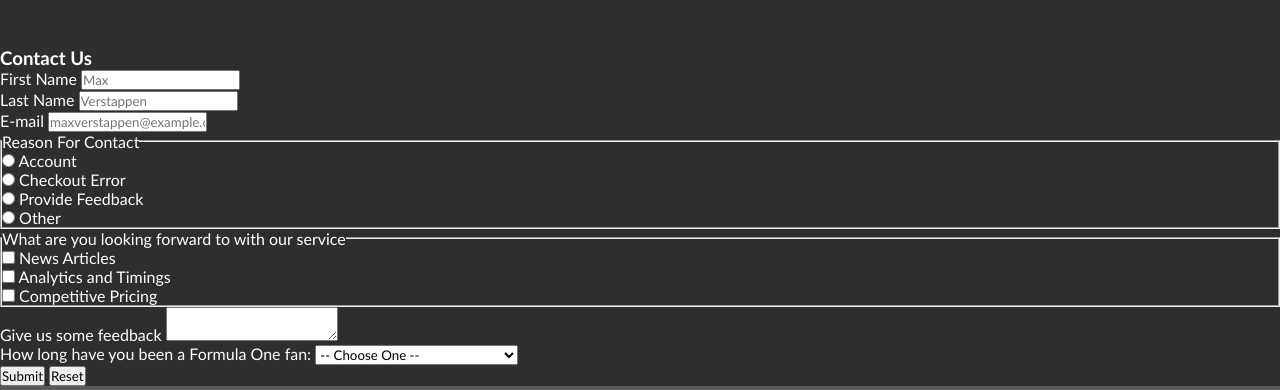
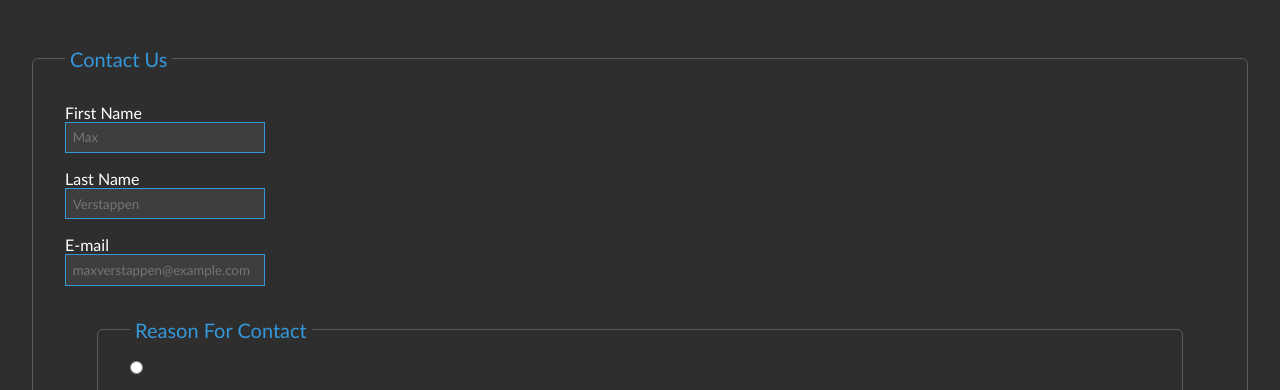
Before and after one commit to nicolasbovalet/theformulaonelab.github.io, a plain HTML site: page aboutus.html in a window 1280 px wide. Shown: the part 869-1259 px from the top of the page. Drawn offline with Linux system fonts and the light colour scheme.

Commit message:
form css start

```diff
--- a/aboutus.html
+++ b/aboutus.html
@@ -78,10 +78,10 @@
                 <td>Closed</td>
             </tr>
         </table>
-        <p>
-        <h3>Contact Us</h3>
-        </p>
-        <form action="#" method="get">
+
+        <form action="#" method="get" id="form">
+            <fieldset>
+                <legend>Contact Us</legend>
             <div>
                 <label for="first-name">First Name</label>
                 <input type="text" id="first-name" name="first-name" placeholder="Max" required>
@@ -146,6 +146,7 @@
                 <input type="submit">
                 <input type="reset">
             </div>
+        </fieldset>
         </form>
     </main>
 
--- a/styles/style.css
+++ b/styles/style.css
@@ -2,46 +2,41 @@
   box-sizing: border-box;
   padding: 0;
   margin: 0;
-    font-family: 'Gill Sans', 'Gill Sans MT', Calibri, 'Trebuchet MS', sans-serif;
+  font-family: "Gill Sans", "Gill Sans MT", Calibri, "Trebuchet MS", sans-serif;
 }
 
 /*Advanced CSS*/
 :root {
-    --primary: #2E2E2E;
-    --dark: #5A5A5A;
-    --background: #3E3E3E;
+  --primary: #2e2e2e;
+  --dark: #5a5a5a;
+  --background: #3e3e3e;
   --mainBorderThickness: 10px solid;
   --text: #fff;
-    --accent: #3498DB;
-    --hover: #FFC0CB;
+  --accent: #3498db;
+  --hover: #ffc0cb;
 }
-
 
 body {
   margin: 0;
   background-color: var(--primary);
-    color: var(--text)
+  color: var(--text);
 }
 
 a {
   text-decoration: none;
-
 }
 
 nav ul li {
-
   list-style-type: none;
 
   a {
     margin: 20px;
     text-decoration: none;
     padding: 0px;
-
+  }
 }
 
-}
-
-header{
+header {
   padding-right: 20px;
 }
 /*Advanced CSS*/
@@ -78,7 +73,6 @@ header{
 
   footer a {
     font-weight: 400;
-
   }
 
   nav {
@@ -88,7 +82,6 @@ header{
   a {
     color: var(--accent);
   }
-
 }
 
 #bottomBar {
@@ -124,7 +117,6 @@ header{
 
   footer a {
     font-weight: 400;
-
   }
 
   nav {
@@ -134,7 +126,6 @@ header{
   a {
     color: var(--accent);
   }
-
 }
 #footer {
   width: 100%;
@@ -164,7 +155,7 @@ h2 {
   display: none;
 }
 
-.card>div {
+.card > div {
   border-inline-start: var(--mainBorderThickness) var(--secondaryLight);
   padding-inline-start: 20px;
   height: 100%;
@@ -200,18 +191,17 @@ h2 {
     color: var(--accent);
     font-size: 1.7em;
   }
-    a{
+  a {
     text-decoration: underline;
-        color: var(--text)
+    color: var(--text);
   }
-    a:hover{
+  a:hover {
     color: var(--hover);
   }
 }
 section {
   margin-inline: 10px;
   margin-block: 1.5em;
-
 }
 
 .spin {
@@ -235,12 +225,12 @@ table {
   margin: auto;
   margin-bottom: 50px;
 }
-#title{
+#title {
   text-align: center;
   font-size: 2em;
   padding: 2vi;
 }
-#timings-table{
+#timings-table {
   width: 90%;
 }
 
@@ -276,10 +266,7 @@ caption {
 .primaryNews {
   grid-column: 1 / span 2;
   grid-row: 1 / span 2;
-
 }
-
-
 
 #item2 {
   grid-column: 3;
@@ -294,7 +281,6 @@ caption {
 #item4 {
   grid-column: 3;
   grid-row: 2;
-
 }
 
 #item5 {
@@ -308,7 +294,7 @@ caption {
   border-top-right-radius: 2em;
   margin: 10px;
   align-self: center;
-    transition: all 0.0s;
+  transition: all 0s;
   box-shadow: 0px 0px 0 0 var(--accent);
 }
 
@@ -353,7 +339,6 @@ img {
 .sub caption {
   font-size: 2em;
   color: var(--accent);
-
 }
 
 .hours caption {
@@ -364,10 +349,16 @@ img {
 tr:nth-of-type(even) {
   background-color: var(--background);
 }
-#topBar h1,h2{
+#topBar h1,
+h2 {
   padding: 15px;
 }
-#timings-table th:nth-of-type(2), th:nth-of-type(4), th:nth-of-type(5), td:nth-of-type(2), td:nth-of-type(4), td:nth-of-type(5){
+#timings-table th:nth-of-type(2),
+th:nth-of-type(4),
+th:nth-of-type(5),
+td:nth-of-type(2),
+td:nth-of-type(4),
+td:nth-of-type(5) {
   display: none;
 }
 /*Advanced CSS*/
@@ -377,7 +368,7 @@ tr:nth-of-type(even) {
     /*Advanced CSS*/
   }
 
-    .card>div {
+  .card > div {
     display: flex;
     flex-direction: row;
     gap: 20px;
@@ -393,13 +384,17 @@ tr:nth-of-type(even) {
 }
 
 @media all and (min-width: 768px) {
-    #timings-table th:nth-of-type(2), th:nth-of-type(4), th:nth-of-type(5), td:nth-of-type(2), td:nth-of-type(4), td:nth-of-type(5){
+  #timings-table th:nth-of-type(2),
+  th:nth-of-type(4),
+  th:nth-of-type(5),
+  td:nth-of-type(2),
+  td:nth-of-type(4),
+  td:nth-of-type(5) {
     display: table-cell;
   }
   .notMobile {
     display: inline;
   }
-
 
   .logo,
   ul,
@@ -414,8 +409,6 @@ tr:nth-of-type(even) {
   nav ul li {
     display: inline;
   }
-
-
 
   section:nth-of-type(even) {
     box-shadow: -10px 10px 0px 0px var(--text);
@@ -440,7 +433,6 @@ tr:nth-of-type(even) {
   #bottomBar a:hover {
     color: var(--hover);
     transform: translateY(2px);
-
   }
 
   .news:hover img {
@@ -454,19 +446,16 @@ tr:nth-of-type(even) {
   .news:hover {
     box-shadow: 4px 4px 0px 0px var(--accent);
   }
-    #topBar  div:hover{
+  #topBar div:hover {
     color: var(--accent);
-
-
   }
-   #topBar h1,h2{
+  #topBar h1,
+  h2 {
     padding: 0;
   }
 }
 
-
 @media all and (min-width: 900px) {
-
   .newspaper {
     display: grid;
     grid-template-columns: repeat(4, 1fr);
@@ -482,11 +471,42 @@ tr:nth-of-type(even) {
     padding: 20px;
     height: auto;
     max-width: 500px;
-
   }
 
   .card:nth-of-type(even) img {
     float: right;
   }
-
 }
+#form {
+  fieldset {
+    margin: 2em 2em;
+    padding: 1em 2em;
+    border: solid 1px var(--dark);
+    border-radius: 6px;
+    min-width: 200px;
+  }
+  legend {
+    font-size: 1.25em;
+    padding: 0 0.25em;
+    color: var(--accent);
+  }
+  label{
+    display: block;
+    margin-top: 1em;
+  }
+  input{
+    padding: .5em;
+    border: solid 1px var(--accent);
+    background-color: var(--background);
+    color: var(--text);
+  }
+  input[type="email"], input[type="text"]{
+    width: 15em;
+  }
+  textarea{
+    min-height: 8em;
+    min-width: 25%;
+    padding: .5em;
+    border: solid 1px var(--accent);
+  }
+}
```
Lines whose indentation alone changed are shown as unchanged.
